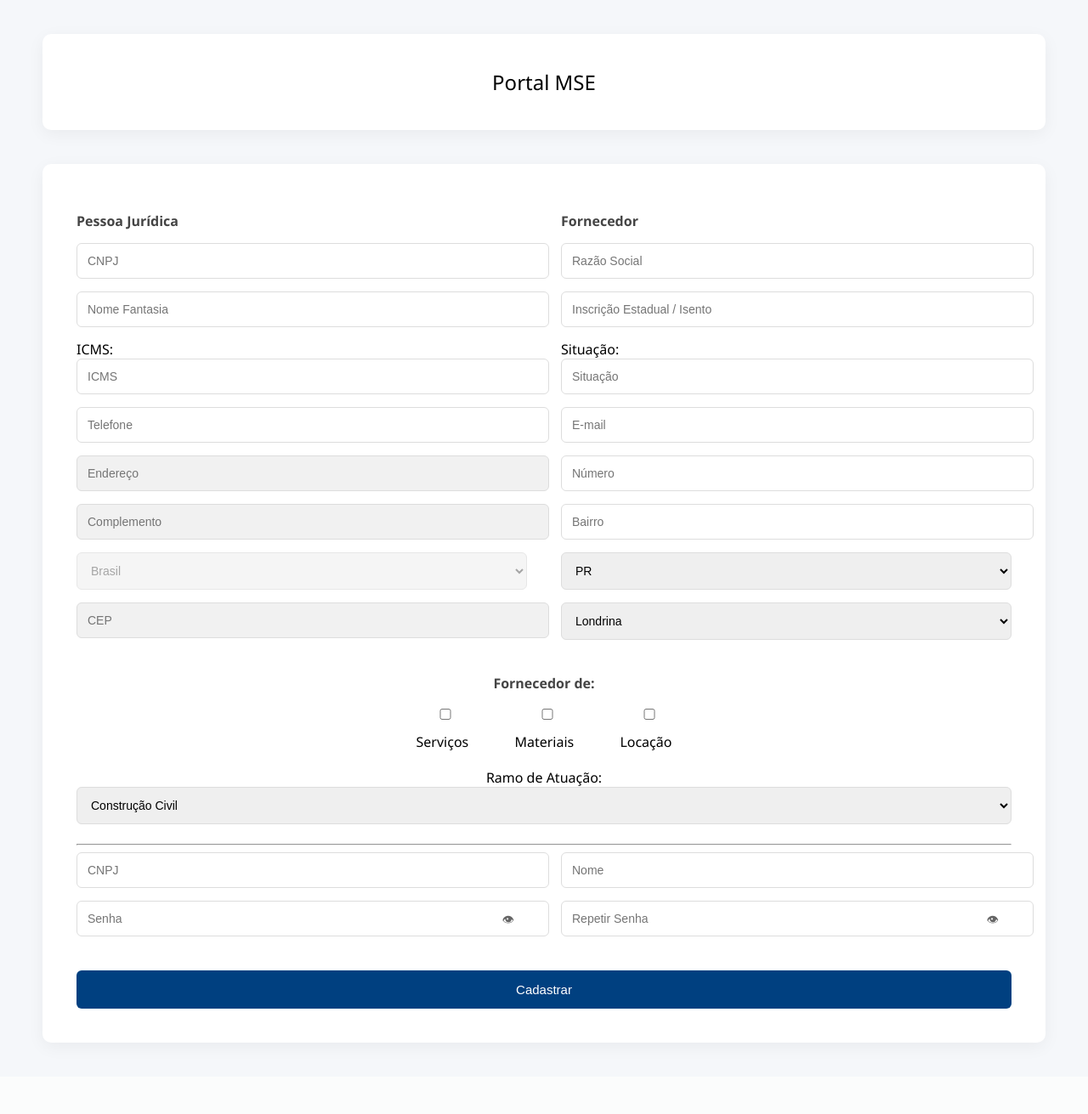
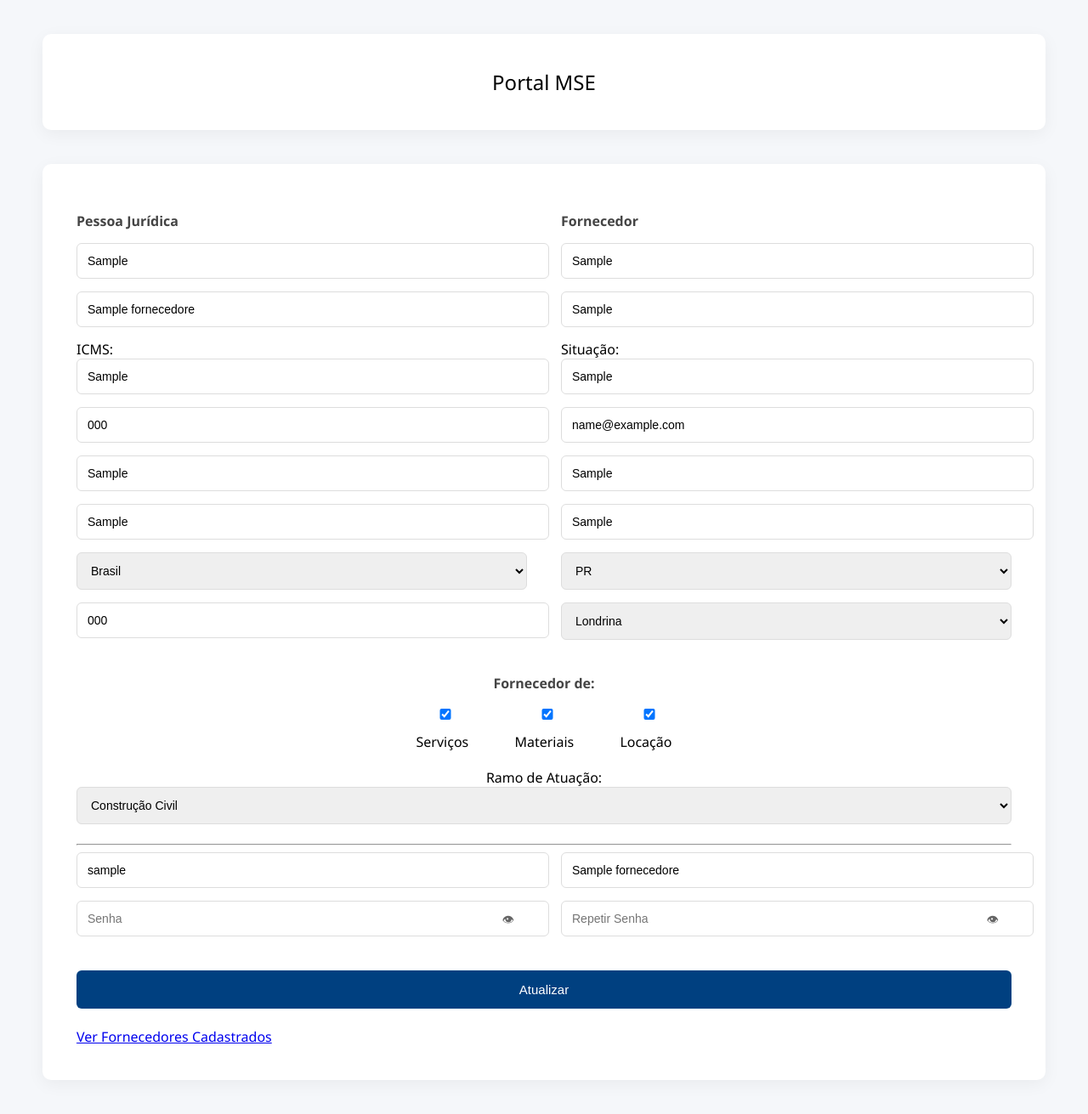
Before and after one commit to viniciuss19/mse-form, a PHP site: page /index.php?id=1 in a window 1280 px wide. Shown: the whole page at 85% size. Before the commit the page ends 1231 px from the top, so only its background shows below. Run offline with PHP 8.4, Linux system fonts and the light colour scheme; tables that the repository leaves empty or names only in its code hold one stand-in row (values such as "Sample post").

Commit message:
feat: almost all crud operations working

```diff
--- a/public/index.php
+++ b/public/index.php
@@ -1,3 +1,15 @@
+<?php
+require __DIR__ . '/../config/db.php';
+
+$fornecedor = null;
+
+if (isset($_GET['id'])) {
+    $stmt = $pdo->prepare("SELECT * FROM fornecedores WHERE id = ?");
+    $stmt->execute([$_GET['id']]);
+    $fornecedor = $stmt->fetch(PDO::FETCH_ASSOC);
+}
+?>
+
 <!DOCTYPE html>
 <html>
 <head>
@@ -11,82 +23,140 @@
 </head>
 <body>
 
-    <h2 class=container>Portal MSE</h2>
+<h2 class="container">Portal MSE</h2>
 
 <div class="container">
 
+<form method="POST"
+      action="<?= $fornecedor ? 'update.php' : 'save.php' ?>">
 
-    <form id="formSupplier" method="POST" action="save.php">
+<?php if ($fornecedor): ?>
+<input type="hidden" name="id" value="<?= $fornecedor['id'] ?>">
+<?php endif; ?>
 
 <div class="row">
 
-
+<!-- ================= ESQUERDA ================= -->
 <div class="col">
 <h3>Pessoa Jurídica</h3>
 
-    <input type="text" id="cnpj_empresa" name="cnpj_empresa" required placeholder="CNPJ">
-    <input type="text" name="nome_fantasia" placeholder="Nome Fantasia">
+<input type="text" name="cnpj_empresa"
+value="<?= $fornecedor['cnpj_empresa'] ?? '' ?>"
+required placeholder="CNPJ">
+
+<input type="text" name="nome_fantasia"
+value="<?= $fornecedor['nome_fantasia'] ?? '' ?>"
+placeholder="Nome Fantasia">
 
 <label>ICMS:</label>
-    <input type="text" name="icms" placeholder="ICMS">
-    <input type="text" name="telefone" placeholder="Telefone">
+<input type="text" name="icms"
+value="<?= $fornecedor['icms'] ?? '' ?>"
+placeholder="ICMS">
 
-    <input type="text" id="endereco" name="endereco" disabled placeholder="Endereço">
-    <input type="text" id="complemento" name="complemento" disabled placeholder="Complemento">
+<input type="text" name="telefone"
+value="<?= $fornecedor['telefone'] ?? '' ?>"
+placeholder="Telefone">
 
-    <select id="pais" name="pais" disabled >
-    <option value="Brasil">Brasil</option>
+<input type="text" name="endereco"
+value="<?= $fornecedor['endereco'] ?? '' ?>"
+placeholder="Endereço">
+
+<input type="text" name="complemento"
+value="<?= $fornecedor['complemento'] ?? '' ?>"
+placeholder="Complemento">
+
+<select name="pais">
+<option value="Brasil" selected>Brasil</option>
 </select>
 
-    <input type="text" id="cep" name="cep" disabled placeholder="CEP">
+<input type="text" name="cep"
+value="<?= $fornecedor['cep'] ?? '' ?>"
+placeholder="CEP">
 
 </div>
 
+<!-- ================= DIREITA ================= -->
 <div class="col">
 <h3>Fornecedor</h3>
 
-    <input type="text" name="razao_social" required placeholder="Razão Social">
+<input type="text" name="razao_social"
+value="<?= $fornecedor['razao_social'] ?? '' ?>"
+required placeholder="Razão Social">
 
-    <input type="text" name="inscricao_estadual" placeholder="Inscrição Estadual / Isento">
+<input type="text" name="inscricao_estadual"
+value="<?= $fornecedor['inscricao_estadual'] ?? '' ?>"
+placeholder="Inscrição Estadual / Isento">
 
 <label>Situação:</label>
-    <input type="text" name="situacao" placeholder="Situação">
-    <input type="email" name="email" required placeholder="E-mail">
+<input type="text" name="situacao"
+value="<?= $fornecedor['situacao'] ?? '' ?>"
+placeholder="Situação">
 
-    <input type="text" name="numero" placeholder="Número">
-    <input type="text" name="bairro" placeholder="Bairro">
+<input type="email" name="email"
+value="<?= $fornecedor['email'] ?? '' ?>"
+required placeholder="E-mail">
 
-    <select name="estado" placeholder="Selecione o Estado">
-    <option value="PR">PR</option>
-    <option value="SP">SP</option>
-    <option value="RJ">RJ</option>
-    <option value="MG">MG</option>
+<input type="text" name="numero"
+value="<?= $fornecedor['numero'] ?? '' ?>"
+placeholder="Número">
 
+<input type="text" name="bairro"
+value="<?= $fornecedor['bairro'] ?? '' ?>"
+placeholder="Bairro">
+
+<select name="estado">
+<option value="PR" <?= ($fornecedor['estado'] ?? '') == 'PR' ? 'selected' : '' ?>>PR</option>
+<option value="SP" <?= ($fornecedor['estado'] ?? '') == 'SP' ? 'selected' : '' ?>>SP</option>
+<option value="RJ" <?= ($fornecedor['estado'] ?? '') == 'RJ' ? 'selected' : '' ?>>RJ</option>
+<option value="MG" <?= ($fornecedor['estado'] ?? '') == 'MG' ? 'selected' : '' ?>>MG</option>
 </select>
 
-    <select name="municipio" placeholder="Município">
-    <option value="Londrina">Londrina</option>
+<select name="municipio">
+<option value="Londrina"
+<?= ($fornecedor['municipio'] ?? '') == 'Londrina' ? 'selected' : '' ?>>
+Londrina
+</option>
 </select>
 
 </div>
 </div>
 
+<!-- ================= CENTRAL ================= -->
 <div class="center">
+
 <h3>Fornecedor de:</h3>
 
 <div class="checkbox-group">
-    <label><input type="checkbox" name="servicos"> Serviços</label>
-    <label><input type="checkbox" name="materiais"> Materiais</label>
-    <label><input type="checkbox" name="locacao"> Locação</label>
+<label>
+<input type="checkbox" name="servicos"
+<?= !empty($fornecedor['servicos']) ? 'checked' : '' ?>>
+Serviços
+</label>
+
+<label>
+<input type="checkbox" name="materiais"
+<?= !empty($fornecedor['materiais']) ? 'checked' : '' ?>>
+Materiais
+</label>
+
+<label>
+<input type="checkbox" name="locacao"
+<?= !empty($fornecedor['locacao']) ? 'checked' : '' ?>>
+Locação
+</label>
 </div>
 
 <label>Ramo de Atuação:</label>
 <select name="ramo_atuacao">
-    <option>Construção Civil</option>
-    <option>Elétrica</option>
-    <option>Hidráulica</option>
-    <option>Logística</option>
-    <option>TI</option>
+<?php
+$ramos = ['Construção Civil','Elétrica','Hidráulica','Logística','TI'];
+foreach ($ramos as $ramo):
+?>
+<option value="<?= $ramo ?>"
+<?= ($fornecedor['ramo_atuacao'] ?? '') == $ramo ? 'selected' : '' ?>>
+<?= $ramo ?>
+</option>
+<?php endforeach; ?>
 </select>
 
 </div>
@@ -96,28 +166,40 @@
 <div class="row">
 
 <div class="col">
-    <input type="text" name="cnpj_login" required placeholder="CNPJ">
+<input type="text" name="cnpj_login"
+value="<?= $fornecedor['cnpj_login'] ?? '' ?>"
+required placeholder="CNPJ">
 
 <div class="password-wrapper">
-    <input type="password" name="senha" id="senha" required placeholder="Senha">
+<input type="password" name="senha" id="senha"
+placeholder="Senha">
 <span onclick="toggleSenha('senha')">👁</span>
 </div>
 </div>
 
 <div class="col">
-    <input type="text" name="nome_usuario" required placeholder="Nome">
+<input type="text" name="nome_usuario"
+value="<?= $fornecedor['nome_usuario'] ?? '' ?>"
+required placeholder="Nome">
 
 <div class="password-wrapper">
-    <input type="password" id="confirmarSenha" required placeholder="Repetir Senha">
+<input type="password" id="confirmarSenha"
+placeholder="Repetir Senha">
 <span onclick="toggleSenha('confirmarSenha')">👁</span>
 </div>
 </div>
 
 </div>
 
-    <button type="submit">Cadastrar</button>
+<button type="submit">
+<?= $fornecedor ? 'Atualizar' : 'Cadastrar' ?>
+</button>
 
 </form>
+
+<br>
+<a href="read.php">Ver Fornecedores Cadastrados</a>
+
 </div>
 
 </body>
--- a/public/save.php
+++ b/public/save.php
@@ -55,5 +55,7 @@ if ($_SERVER["REQUEST_METHOD"] == "POST") {
         ':senha' => $senhaHash
     ]);
 
-    echo "Cadastro realizado com sucesso!";
+   header("Location: read.php");
+exit;
+
 }
```
Also changed, not shown: public/delete.php (+12 -0 lines), public/read.php (+43 -0 lines), public/update.php (+47 -0 lines). Lines whose indentation alone changed are shown as unchanged.
